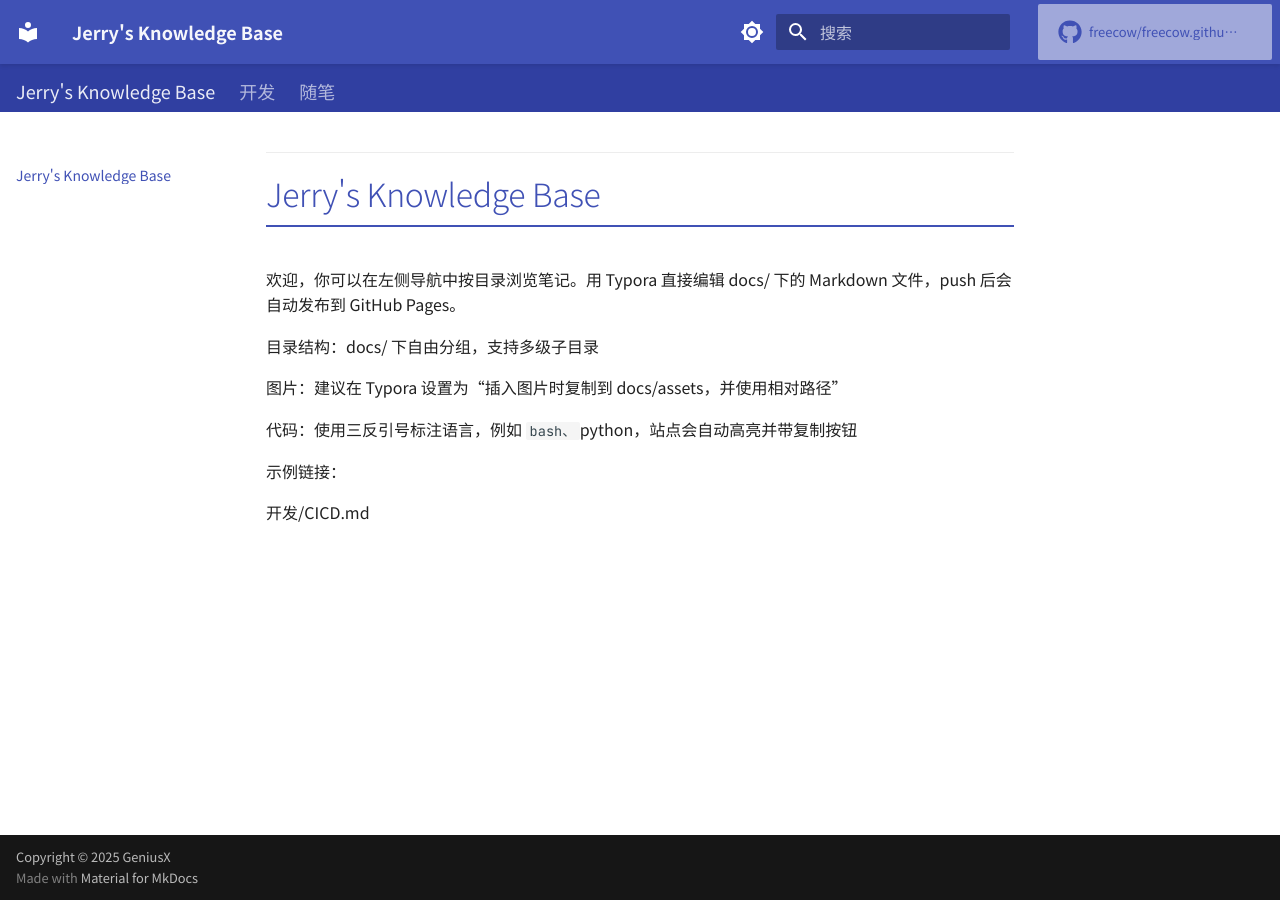
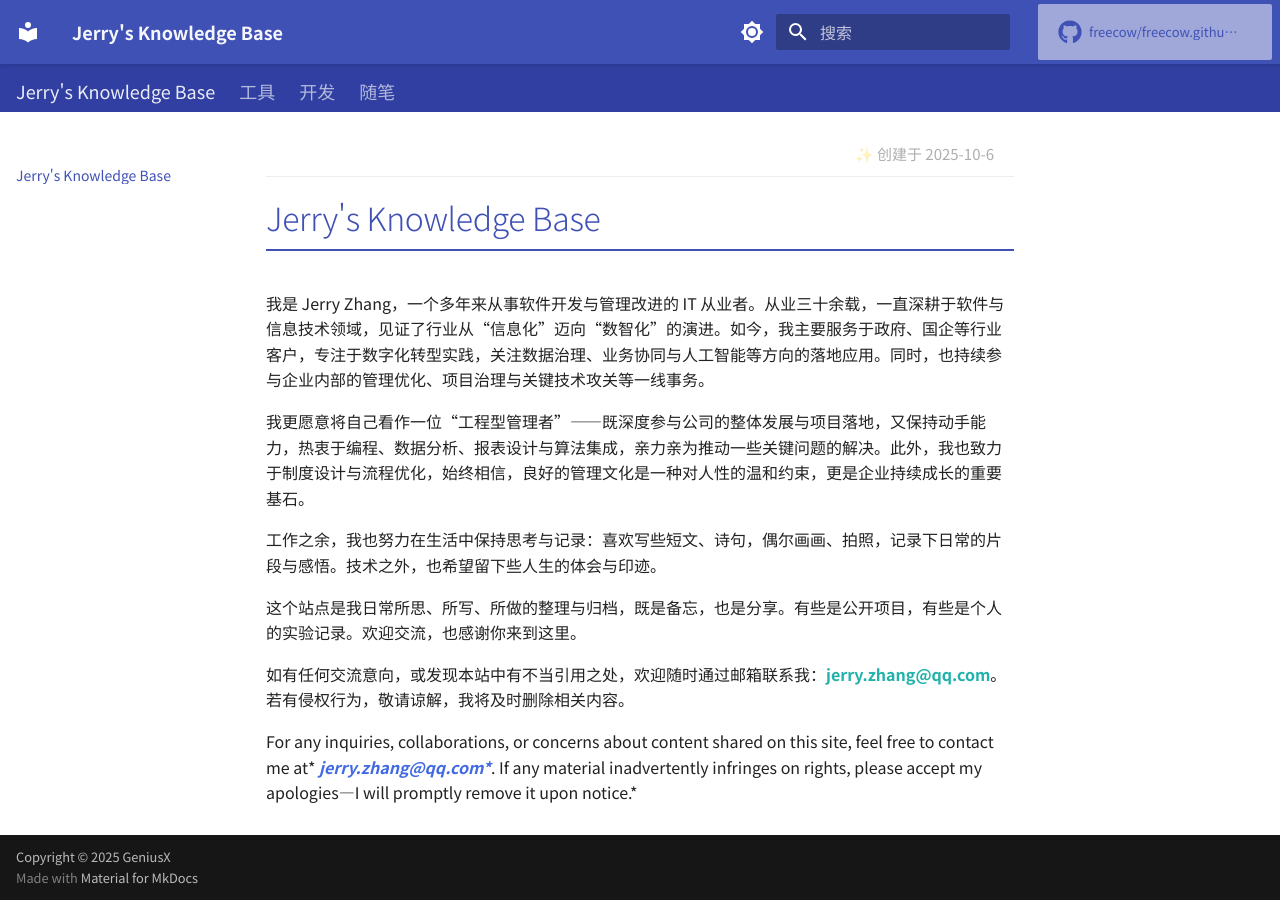
Before and after one commit to freecow/freecow.github.io, an MkDocs documentation site: the page built from docs/index.md, in a window 1280 px wide. Built offline with MkDocs 1.6.1 and Material for MkDocs 9.7.7, drawn with Linux system fonts in a browser that asks for light colours; comment, search, counter and statistics services are not loaded.

Commit message:
doc: index.md

````diff
--- a/docs/index.md
+++ b/docs/index.md
@@ -1,13 +1,20 @@
+---
+aliases:
+tags:
+date_modified:
+date: 2025-10-6
+---
+
 # Jerry's Knowledge Base
 
-欢迎，你可以在左侧导航中按目录浏览笔记。用 Typora 直接编辑 docs/ 下的 Markdown 文件，push 后会自动发布到 GitHub Pages。
+我是 Jerry Zhang，一个多年来从事软件开发与管理改进的 IT 从业者。从业三十余载，一直深耕于软件与信息技术领域，见证了行业从“信息化”迈向“数智化”的演进。如今，我主要服务于政府、国企等行业客户，专注于数字化转型实践，关注数据治理、业务协同与人工智能等方向的落地应用。同时，也持续参与企业内部的管理优化、项目治理与关键技术攻关等一线事务。
 
-目录结构：docs/ 下自由分组，支持多级子目录
+我更愿意将自己看作一位“工程型管理者”——既深度参与公司的整体发展与项目落地，又保持动手能力，热衷于编程、数据分析、报表设计与算法集成，亲力亲为推动一些关键问题的解决。此外，我也致力于制度设计与流程优化，始终相信，良好的管理文化是一种对人性的温和约束，更是企业持续成长的重要基石。
 
-图片：建议在 Typora 设置为“插入图片时复制到 docs/assets，并使用相对路径”
+工作之余，我也努力在生活中保持思考与记录：喜欢写些短文、诗句，偶尔画画、拍照，记录下日常的片段与感悟。技术之外，也希望留下些人生的体会与印迹。
 
-代码：使用三反引号标注语言，例如 ```bash、```python，站点会自动高亮并带复制按钮
+这个站点是我日常所思、所写、所做的整理与归档，既是备忘，也是分享。有些是公开项目，有些是个人的实验记录。欢迎交流，也感谢你来到这里。
 
-示例链接：
+如有任何交流意向，或发现本站中有不当引用之处，欢迎随时通过邮箱联系我：**jerry.zhang@qq.com**。若有侵权行为，敬请谅解，我将及时删除相关内容。
 
-开发/CICD.md
+For any inquiries, collaborations, or concerns about content shared on this site, feel free to contact me at* ***jerry.zhang@qq.com\****. If any material inadvertently infringes on rights, please accept my apologies—I will promptly remove it upon notice.*
````
Also changed, not shown: README.md (added, +136 -0 lines), docs/工具/index.md (added, +31 -0 lines), docs/开发/index.md (added, +15 -0 lines), docs/随笔/index.md (+11 -1 lines), 2 other files.
